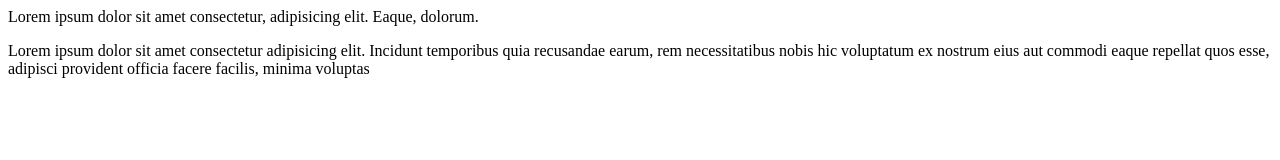
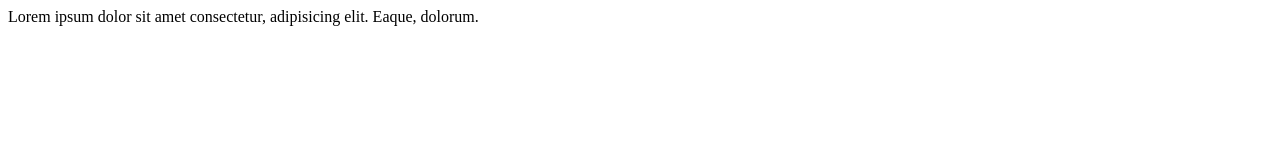
Before and after one commit to Ritik-Hooda-Coder/localrepo, a plain HTML site: page index.html in a window 1280 px wide. Drawn offline with Linux system fonts and the light colour scheme.

Commit message:
updated File

```diff
--- a/index.html
+++ b/index.html
@@ -1,2 +1 @@
 <P>Lorem ipsum dolor sit amet consectetur, adipisicing elit. Eaque, dolorum.</P>
-<p>Lorem ipsum dolor sit amet consectetur adipisicing elit. Incidunt temporibus quia recusandae earum, rem necessitatibus nobis hic voluptatum ex nostrum eius aut commodi eaque repellat quos esse, adipisci provident officia facere facilis, minima voluptas</p>
```
